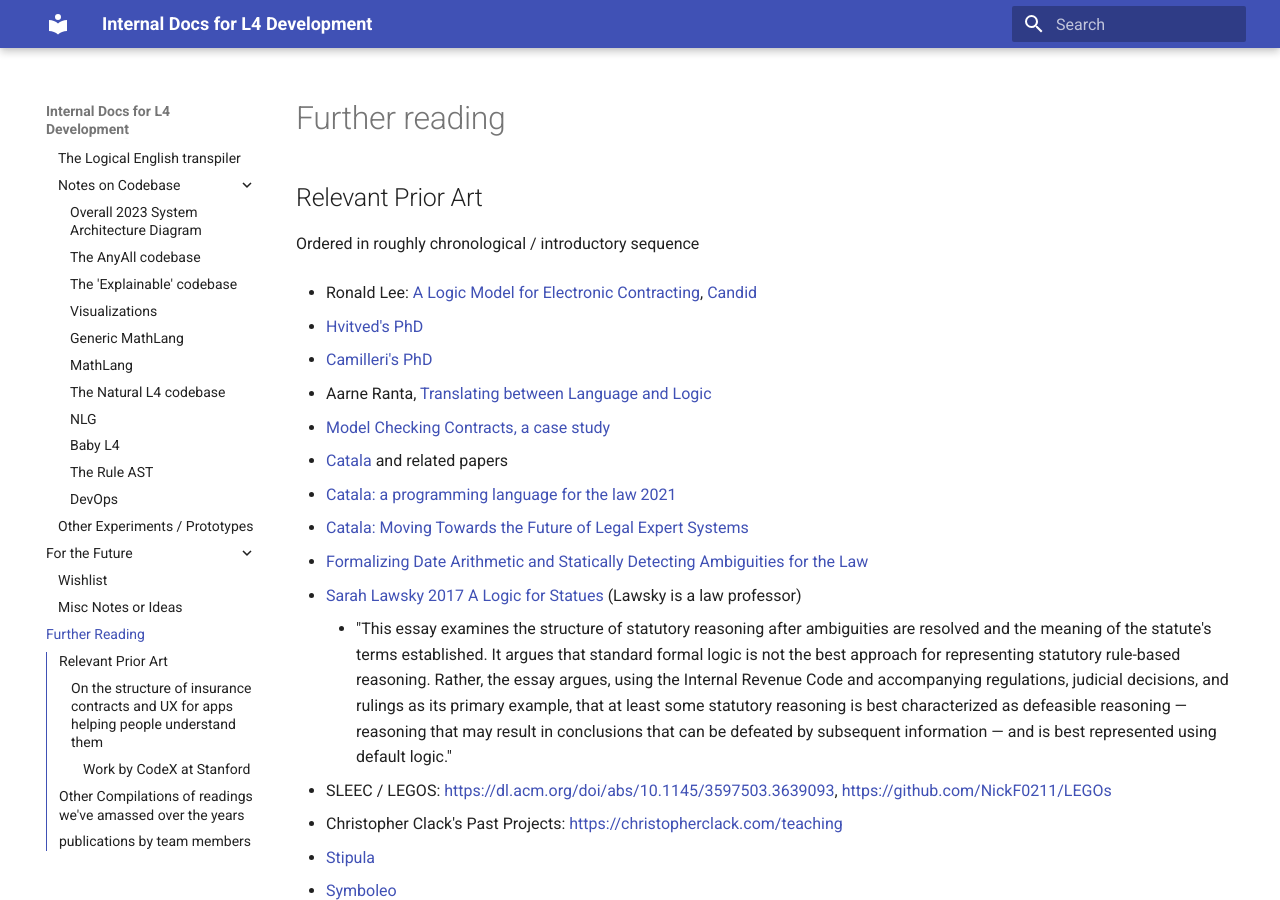
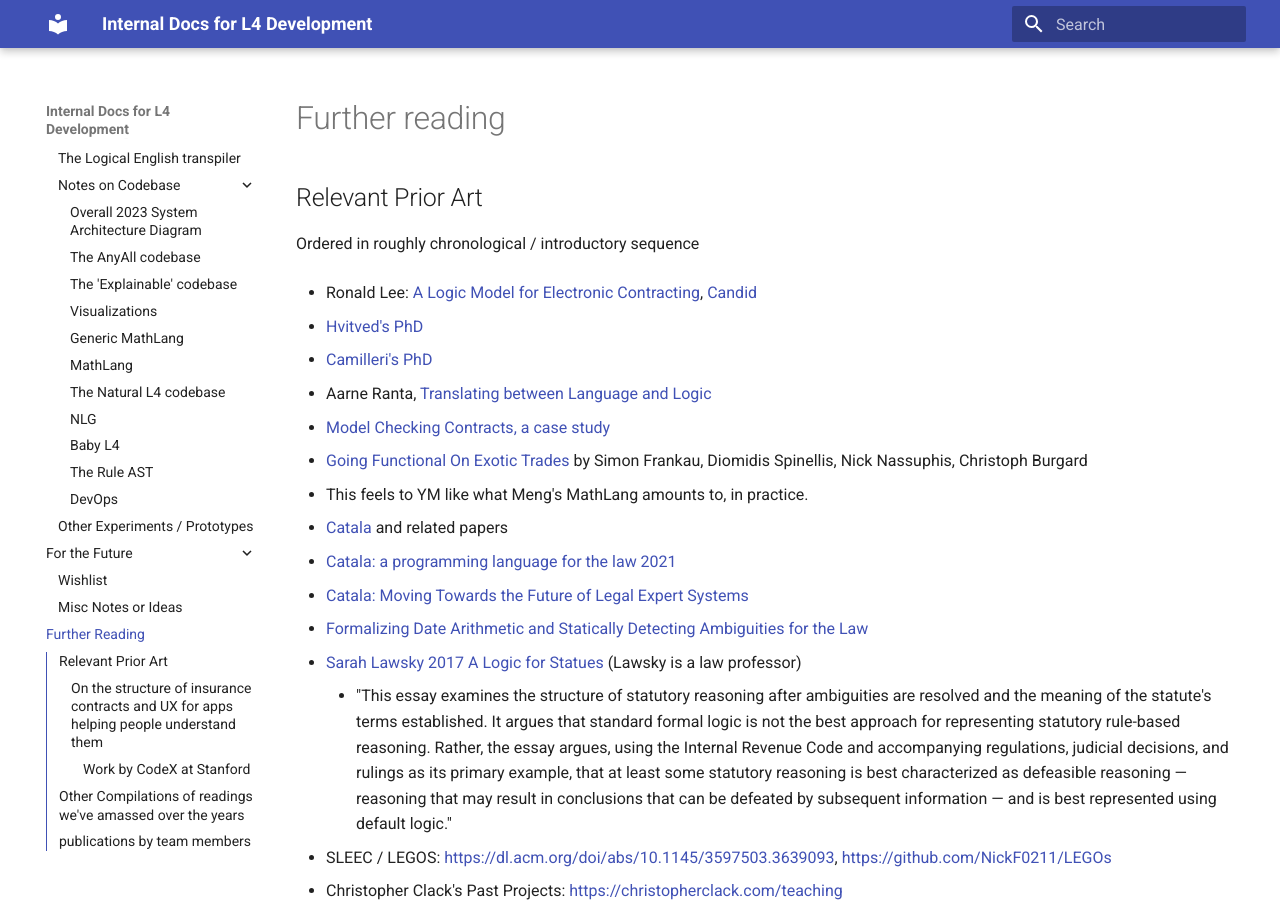
Before and after one commit to smucclaw/internal_docs, an MkDocs documentation site: the page built from docs/further_reading.md, in a window 1280 px wide and 900 px high. Built offline with MkDocs 1.6.1 and Material for MkDocs 9.7.7, drawn with Linux system fonts in a browser that asks for light colours.

Commit message:
Further reading: add link to Going Functional On Exotic Trades

```diff
--- a/docs/further_reading.md
+++ b/docs/further_reading.md
@@ -13,6 +13,9 @@ Ordered in roughly chronological / introductory sequence
 - Aarne Ranta, [Translating between Language and Logic](https://drive.google.com/file/d/1q__9Dw_u0wTF5At7CvvsLp9Y6h2KFfZB/view?usp=drive_link)
 
 - [Model Checking Contracts, a case study](https://drive.google.com/file/d/1a9ptQlFHvHWjZr7SLsl01HHH-f1xAWJG/view?usp=drive_link)
+
+- [Going Functional On Exotic Trades](https://www.arbitrary.name/papers/fpf.pdf) by Simon Frankau, Diomidis Spinellis, Nick Nassuphis, Christoph Burgard
+  - This feels to YM like what Meng's MathLang amounts to, in practice.
 
 - [Catala](https://catala-lang.org/) and related papers
   - [Catala: a programming language for the law 2021](https://hal.inria.fr/hal-03159939)
```
